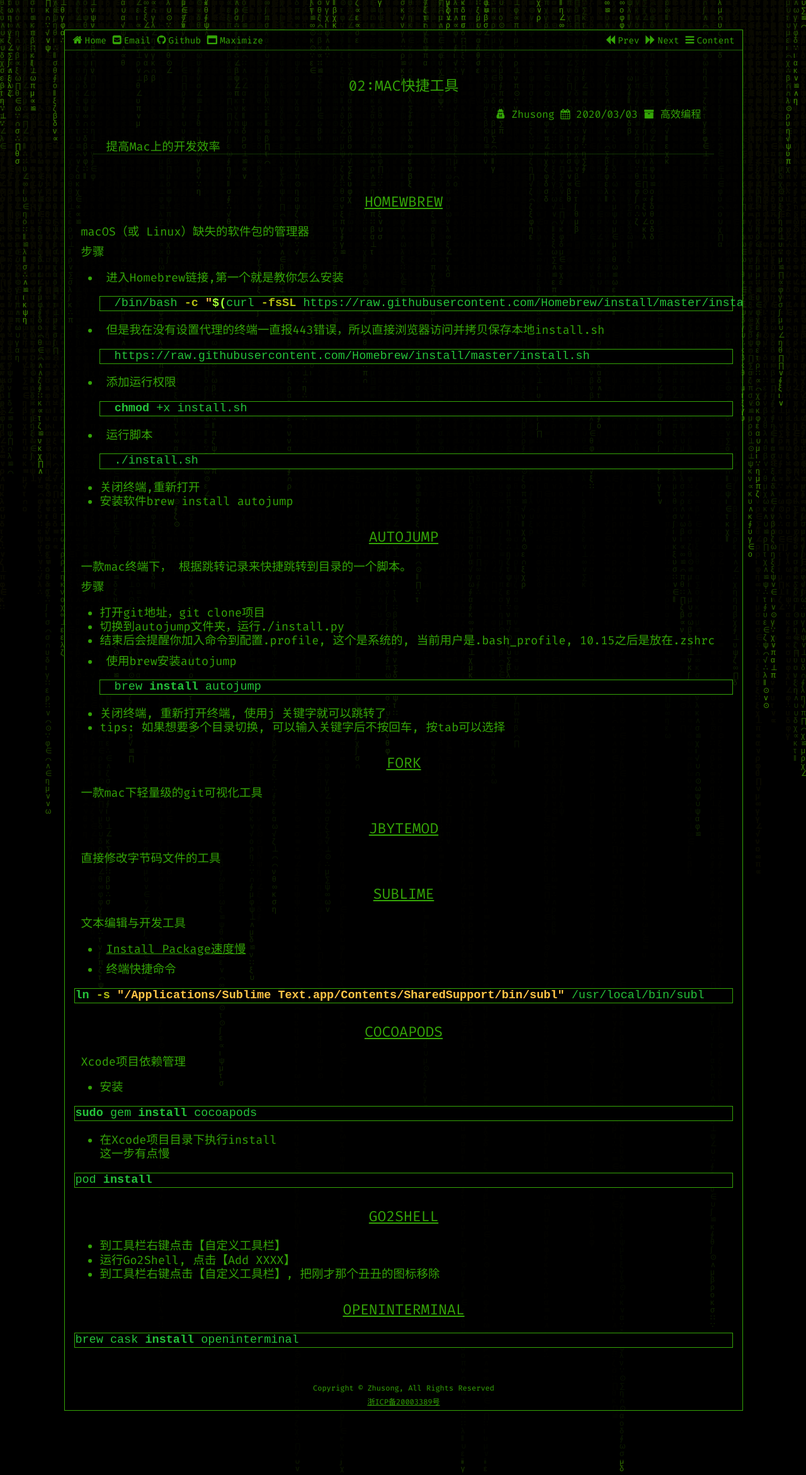
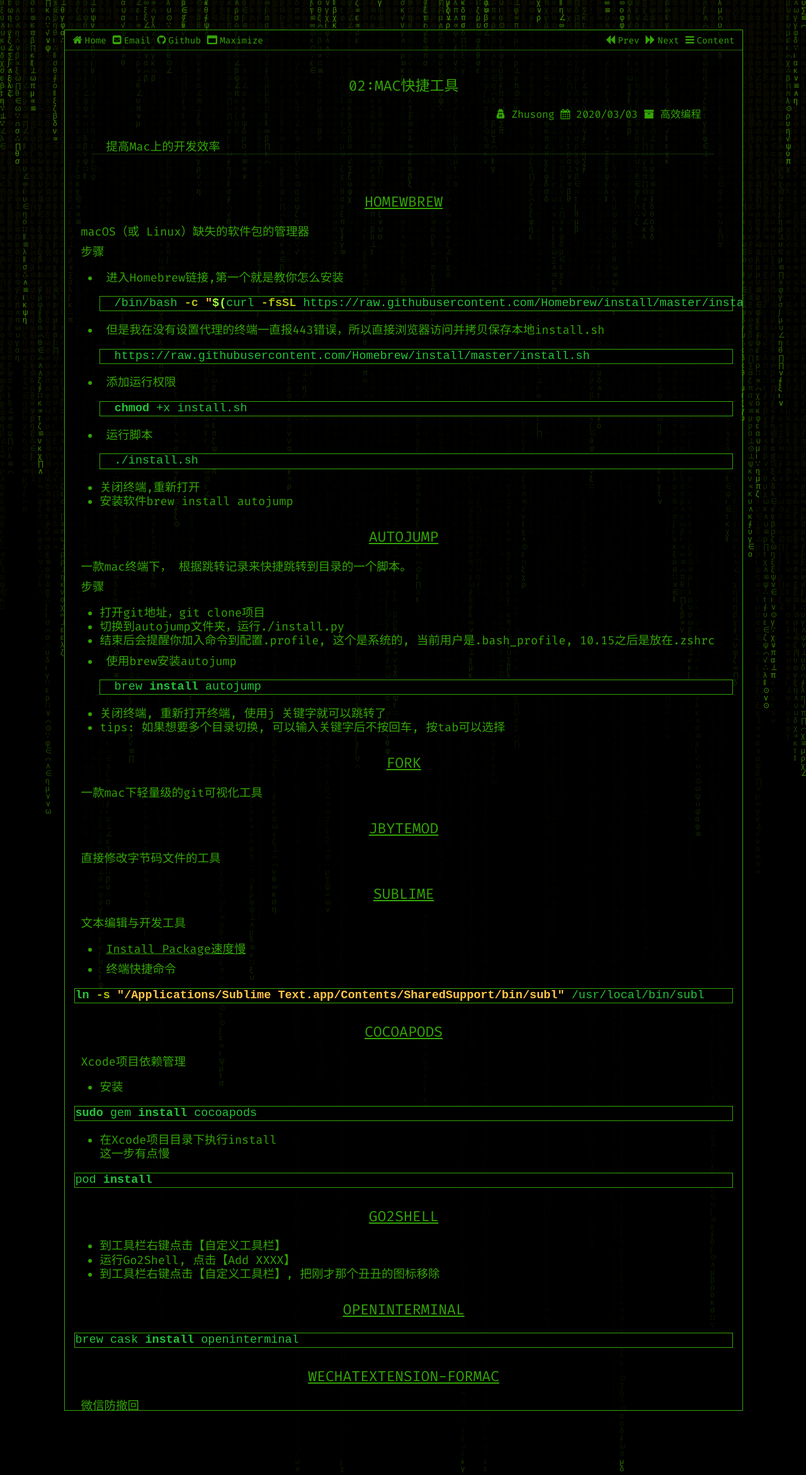
Before and after one commit to zhusonger/www.lasong.com.cn, a Jekyll site: the page built from _posts/Mac/2020-03-03-tools.md, in a window 1280 px wide. Shown: the whole page at 63% size. Built offline with Jekyll 4.4.1, drawn with Linux system fonts in a browser that asks for light colours.

Commit message:
微信防撤回

````diff
--- a/_posts/Mac/2020-03-03-tools.md
+++ b/_posts/Mac/2020-03-03-tools.md
@@ -106,3 +106,7 @@
 ```shell
 brew cask install openinterminal
 ```
+
+# [WeChatExtension-ForMac](https://github.com/MustangYM/WeChatExtension-ForMac)
+
+微信防撤回
````
